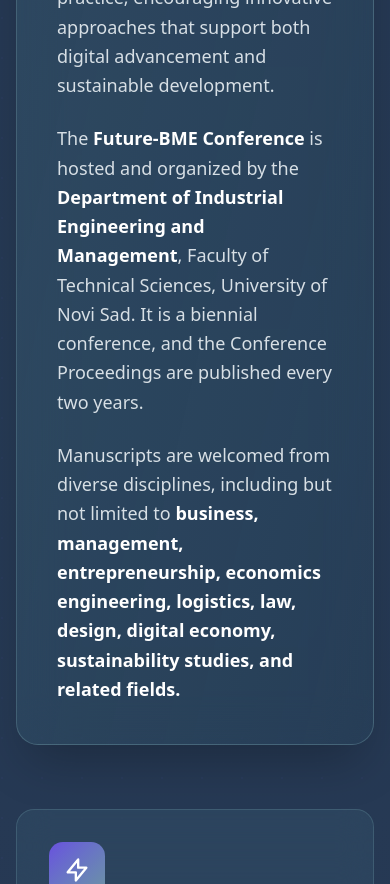
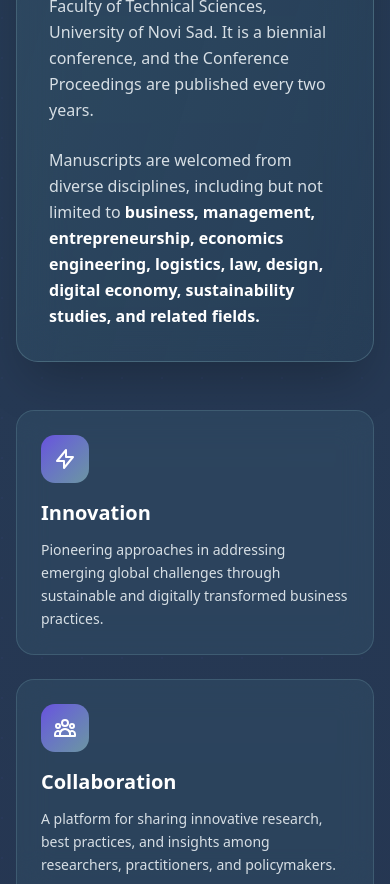
Before and after one commit to LukaVidakovic/future-bme-2026, a Next.js app: page /future-bme-2026/ in a window 390 px wide. Shown: the part 6280-7164 px from the top of the page. Built offline with nearby package versions, Linux system fonts and the light colour scheme.

Commit message:
Fix glitchy animations in Aims & Scope section
- Removed motion.div from feature cards
- Cards are now static with smooth hover effects only
- Better performance on mobile and desktop

```diff
--- a/app/page.tsx
+++ b/app/page.tsx
@@ -135,17 +135,18 @@
       </section>
 
       {/* Aims & Scope */}
-      <section className="py-32 bg-gradient-to-b from-[var(--navy)] via-[var(--teal)]/20 to-[var(--navy)] relative overflow-hidden">
+      <section className="py-24 md:py-32 bg-gradient-to-b from-[var(--navy)] via-[var(--teal)]/20 to-[var(--navy)] relative overflow-hidden">
         {/* Background decoration */}
         <div className="absolute inset-0 opacity-5">
           <div className="absolute top-0 left-0 w-full h-full" style={{ backgroundImage: 'radial-gradient(circle at 2px 2px, var(--purple) 1px, transparent 0)', backgroundSize: '40px 40px' }} />
         </div>
 
-        <div className="max-w-7xl mx-auto px-4 relative z-10">
+        <div className="w-full max-w-7xl mx-auto px-4 relative z-10">
           <motion.h2
             initial={{ opacity: 0, y: 20 }}
             whileInView={{ opacity: 1, y: 0 }}
             viewport={{ once: true }}
+            transition={{ duration: 0.6 }}
             className="text-4xl md:text-5xl font-bold text-center text-white mb-6"
           >
             Aims and Scope of the Conference
@@ -155,7 +156,7 @@
             initial={{ opacity: 0, y: 20 }}
             whileInView={{ opacity: 1, y: 0 }}
             viewport={{ once: true }}
-            transition={{ delay: 0.2 }}
+            transition={{ delay: 0.2, duration: 0.6 }}
             className="text-center mb-16"
           >
             <div className="inline-block h-1 w-24 bg-gradient-to-r from-transparent via-[var(--purple)] to-transparent" />
@@ -166,83 +167,65 @@
             initial={{ opacity: 0, y: 30 }}
             whileInView={{ opacity: 1, y: 0 }}
             viewport={{ once: true }}
-            transition={{ delay: 0.3 }}
-            className="mb-16 p-10 md:p-12 rounded-3xl bg-gradient-to-br from-[var(--blue)]/30 to-[var(--teal)]/20 backdrop-blur-xl border border-[var(--blue-light)]/40 shadow-2xl"
+            transition={{ delay: 0.3, duration: 0.6 }}
+            className="mb-12 md:mb-16 p-8 md:p-12 rounded-3xl bg-gradient-to-br from-[var(--blue)]/30 to-[var(--teal)]/20 backdrop-blur-xl border border-[var(--blue-light)]/40 shadow-2xl"
           >
             <div className="prose prose-lg prose-invert max-w-none">
-              <p className="text-[var(--gray-light)] text-lg leading-relaxed mb-6">
+              <p className="text-[var(--gray-light)] text-base md:text-lg leading-relaxed mb-6">
                 The Second International Scientific Conference <strong className="text-white font-semibold">Future-BME 2026</strong> (<em className="text-[var(--blue-light)]">Forging the Future: Business, Management and Economics Engineering in the Age of Sustainability and Digital Transformation</em>) builds upon the success of the inaugural 2024 edition, continuing to explore contemporary challenges and forward-looking solutions in business, management, and economics engineering.
               </p>
 
-              <p className="text-[var(--gray-light)] text-lg leading-relaxed mb-6">
+              <p className="text-[var(--gray-light)] text-base md:text-lg leading-relaxed mb-6">
                 In an era defined by sustainability imperatives and rapid digital transformation, organizations, economies, and societies face the dual challenge of achieving technological progress while maintaining environmental and social balance. The conference aims to foster interdisciplinary dialogue that connects theory and practice, encouraging innovative approaches that support both digital advancement and sustainable development.
               </p>
 
-              <p className="text-[var(--gray-light)] text-lg leading-relaxed mb-6">
+              <p className="text-[var(--gray-light)] text-base md:text-lg leading-relaxed mb-6">
                 The <strong className="text-white font-semibold">Future-BME Conference</strong> is hosted and organized by the <strong className="text-white font-semibold">Department of Industrial Engineering and Management</strong>, Faculty of Technical Sciences, University of Novi Sad. It is a biennial conference, and the Conference Proceedings are published every two years.
               </p>
 
-              <p className="text-[var(--gray-light)] text-lg leading-relaxed">
+              <p className="text-[var(--gray-light)] text-base md:text-lg leading-relaxed">
                 Manuscripts are welcomed from diverse disciplines, including but not limited to <strong className="text-white font-semibold">business, management, entrepreneurship, economics engineering, logistics, law, design, digital economy, sustainability studies, and related fields.</strong>
               </p>
             </div>
           </motion.div>
 
           {/* Feature Cards */}
-          <div className="grid md:grid-cols-3 gap-8">
-            <motion.div
-              initial={{ opacity: 0, y: 30 }}
-              whileInView={{ opacity: 1, y: 0 }}
-              viewport={{ once: true }}
-              transition={{ delay: 0.4 }}
-              className="group p-8 rounded-2xl bg-[var(--blue)]/20 backdrop-blur-lg border border-[var(--blue-light)]/30 hover:border-[var(--purple)]/60 transition-all duration-500 hover:shadow-[0_0_40px_rgba(105,80,222,0.3)] hover:-translate-y-2"
-            >
-              <div className="w-14 h-14 bg-gradient-to-br from-[var(--purple)] to-[var(--blue-light)] rounded-xl flex items-center justify-center mb-6 group-hover:scale-110 transition-transform duration-300">
-                <svg className="w-7 h-7 text-white" fill="none" stroke="currentColor" viewBox="0 0 24 24">
+          <div className="grid grid-cols-1 md:grid-cols-3 gap-6 md:gap-8">
+            <div className="group p-6 md:p-8 rounded-2xl bg-[var(--blue)]/20 backdrop-blur-lg border border-[var(--blue-light)]/30 hover:border-[var(--purple)]/60 transition-all duration-300 hover:shadow-[0_0_30px_rgba(105,80,222,0.2)]">
+              <div className="w-12 h-12 md:w-14 md:h-14 bg-gradient-to-br from-[var(--purple)] to-[var(--blue-light)] rounded-xl flex items-center justify-center mb-4 md:mb-6 group-hover:scale-110 transition-transform duration-300">
+                <svg className="w-6 h-6 md:w-7 md:h-7 text-white" fill="none" stroke="currentColor" viewBox="0 0 24 24">
                   <path strokeLinecap="round" strokeLinejoin="round" strokeWidth={2} d="M13 10V3L4 14h7v7l9-11h-7z" />
                 </svg>
               </div>
-              <h3 className="text-2xl font-bold text-white mb-4 group-hover:text-[var(--purple)] transition-colors">Innovation</h3>
-              <p className="text-[var(--gray-light)] leading-relaxed">
+              <h3 className="text-xl md:text-2xl font-bold text-white mb-3 md:mb-4 group-hover:text-[var(--purple)] transition-colors">Innovation</h3>
+              <p className="text-[var(--gray-light)] text-sm md:text-base leading-relaxed">
                 Pioneering approaches in addressing emerging global challenges through sustainable and digitally transformed business practices.
               </p>
-            </motion.div>
+            </div>
 
-            <motion.div
-              initial={{ opacity: 0, y: 30 }}
-              whileInView={{ opacity: 1, y: 0 }}
-              viewport={{ once: true }}
-              transition={{ delay: 0.5 }}
-              className="group p-8 rounded-2xl bg-[var(--blue)]/20 backdrop-blur-lg border border-[var(--blue-light)]/30 hover:border-[var(--purple)]/60 transition-all duration-500 hover:shadow-[0_0_40px_rgba(105,80,222,0.3)] hover:-translate-y-2"
-            >
-              <div className="w-14 h-14 bg-gradient-to-br from-[var(--purple)] to-[var(--blue-light)] rounded-xl flex items-center justify-center mb-6 group-hover:scale-110 transition-transform duration-300">
-                <svg className="w-7 h-7 text-white" fill="none" stroke="currentColor" viewBox="0 0 24 24">
+            <div className="group p-6 md:p-8 rounded-2xl bg-[var(--blue)]/20 backdrop-blur-lg border border-[var(--blue-light)]/30 hover:border-[var(--purple)]/60 transition-all duration-300 hover:shadow-[0_0_30px_rgba(105,80,222,0.2)]">
+              <div className="w-12 h-12 md:w-14 md:h-14 bg-gradient-to-br from-[var(--purple)] to-[var(--blue-light)] rounded-xl flex items-center justify-center mb-4 md:mb-6 group-hover:scale-110 transition-transform duration-300">
+                <svg className="w-6 h-6 md:w-7 md:h-7 text-white" fill="none" stroke="currentColor" viewBox="0 0 24 24">
                   <path strokeLinecap="round" strokeLinejoin="round" strokeWidth={2} d="M17 20h5v-2a3 3 0 00-5.356-1.857M17 20H7m10 0v-2c0-.656-.126-1.283-.356-1.857M7 20H2v-2a3 3 0 015.356-1.857M7 20v-2c0-.656.126-1.283.356-1.857m0 0a5.002 5.002 0 019.288 0M15 7a3 3 0 11-6 0 3 3 0 016 0zm6 3a2 2 0 11-4 0 2 2 0 014 0zM7 10a2 2 0 11-4 0 2 2 0 014 0z" />
                 </svg>
               </div>
-              <h3 className="text-2xl font-bold text-white mb-4 group-hover:text-[var(--purple)] transition-colors">Collaboration</h3>
-              <p className="text-[var(--gray-light)] leading-relaxed">
+              <h3 className="text-xl md:text-2xl font-bold text-white mb-3 md:mb-4 group-hover:text-[var(--purple)] transition-colors">Collaboration</h3>
+              <p className="text-[var(--gray-light)] text-sm md:text-base leading-relaxed">
                 A platform for sharing innovative research, best practices, and insights among researchers, practitioners, and policymakers.
               </p>
-            </motion.div>
+            </div>
 
-            <motion.div
-              initial={{ opacity: 0, y: 30 }}
-              whileInView={{ opacity: 1, y: 0 }}
-              viewport={{ once: true }}
-              transition={{ delay: 0.6 }}
-              className="group p-8 rounded-2xl bg-[var(--blue)]/20 backdrop-blur-lg border border-[var(--blue-light)]/30 hover:border-[var(--purple)]/60 transition-all duration-500 hover:shadow-[0_0_40px_rgba(105,80,222,0.3)] hover:-translate-y-2"
-            >
-              <div className="w-14 h-14 bg-gradient-to-br from-[var(--purple)] to-[var(--blue-light)] rounded-xl flex items-center justify-center mb-6 group-hover:scale-110 transition-transform duration-300">
-                <svg className="w-7 h-7 text-white" fill="none" stroke="currentColor" viewBox="0 0 24 24">
+            <div className="group p-6 md:p-8 rounded-2xl bg-[var(--blue)]/20 backdrop-blur-lg border border-[var(--blue-light)]/30 hover:border-[var(--purple)]/60 transition-all duration-300 hover:shadow-[0_0_30px_rgba(105,80,222,0.2)]">
+              <div className="w-12 h-12 md:w-14 md:h-14 bg-gradient-to-br from-[var(--purple)] to-[var(--blue-light)] rounded-xl flex items-center justify-center mb-4 md:mb-6 group-hover:scale-110 transition-transform duration-300">
+                <svg className="w-6 h-6 md:w-7 md:h-7 text-white" fill="none" stroke="currentColor" viewBox="0 0 24 24">
                   <path strokeLinecap="round" strokeLinejoin="round" strokeWidth={2} d="M3.055 11H5a2 2 0 012 2v1a2 2 0 002 2 2 2 0 012 2v2.945M8 3.935V5.5A2.5 2.5 0 0010.5 8h.5a2 2 0 012 2 2 2 0 104 0 2 2 0 012-2h1.064M15 20.488V18a2 2 0 012-2h3.064M21 12a9 9 0 11-18 0 9 9 0 0118 0z" />
                 </svg>
               </div>
-              <h3 className="text-2xl font-bold text-white mb-4 group-hover:text-[var(--purple)] transition-colors">Sustainability</h3>
-              <p className="text-[var(--gray-light)] leading-relaxed">
+              <h3 className="text-xl md:text-2xl font-bold text-white mb-3 md:mb-4 group-hover:text-[var(--purple)] transition-colors">Sustainability</h3>
+              <p className="text-[var(--gray-light)] text-sm md:text-base leading-relaxed">
                 Fostering interdisciplinary dialogue that connects theory and practice in the age of sustainability and digital transformation.
               </p>
-            </motion.div>
+            </div>
           </div>
         </div>
       </section>
```
